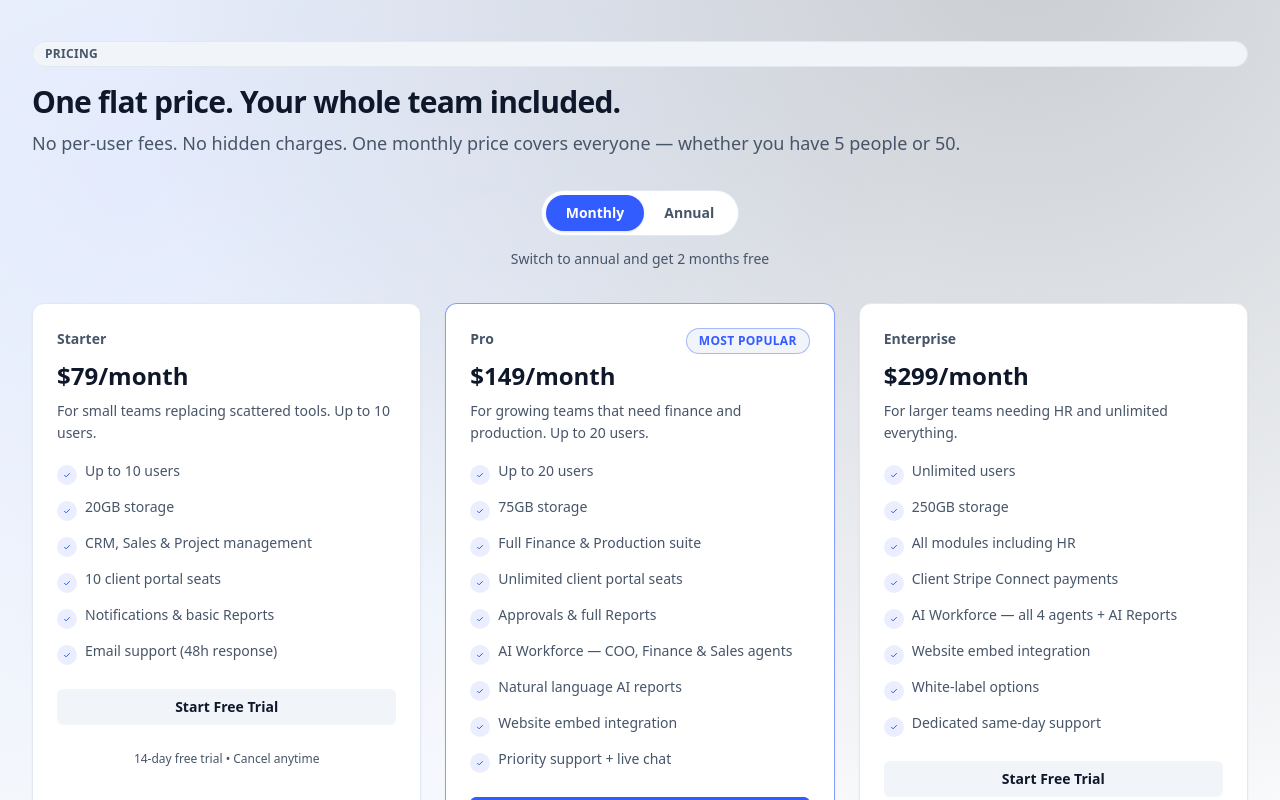
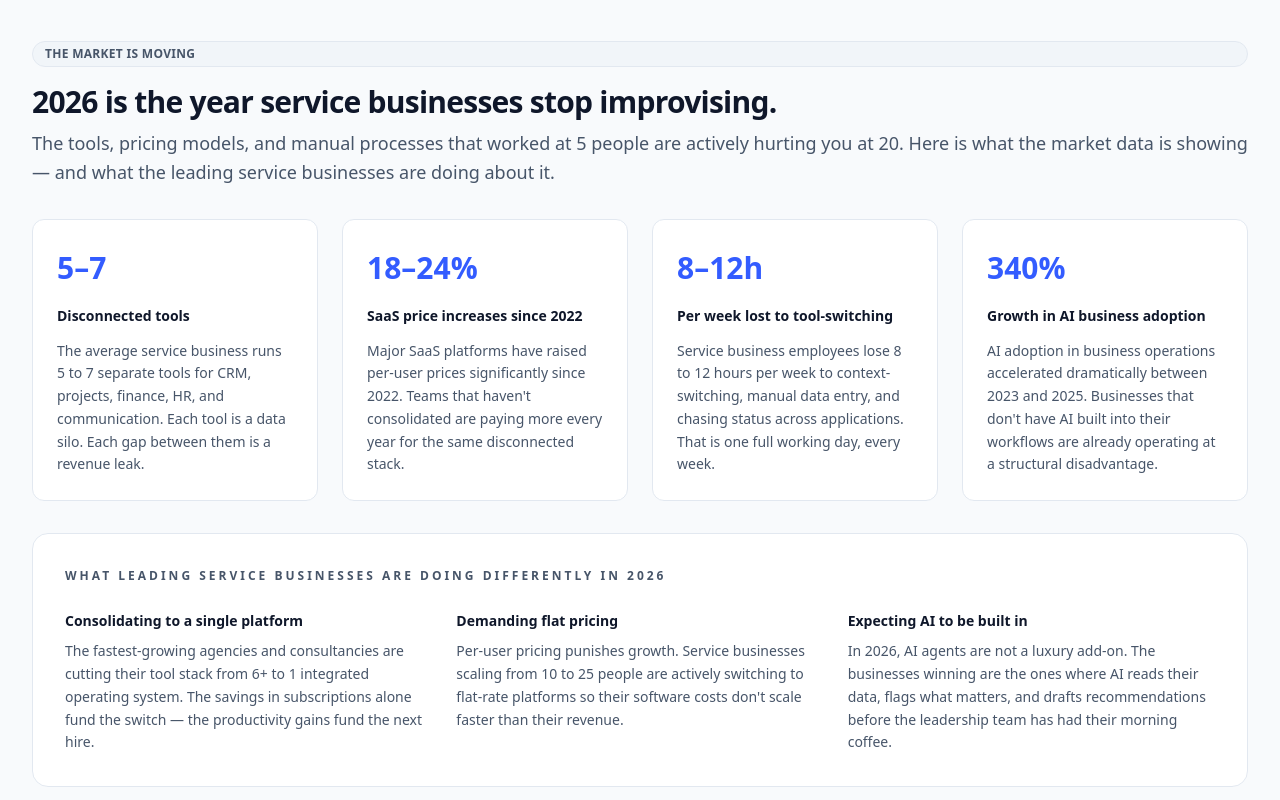
Before and after one commit to lacreativodesign/bizosto-website, a Next.js app: page / in a window 1280 px wide. Shown: the part 6380-7180 px from the top of the page. Built offline with nearby package versions, Linux system fonts and the light colour scheme; no server answers.

Commit message:
feat: update origin and market trends

```diff
--- a/app/about/page.tsx
+++ b/app/about/page.tsx
@@ -46,16 +46,28 @@ export default function AboutPage() {
                 </h2>
                 <div className="space-y-4 text-base text-muted-foreground leading-relaxed">
                   <p>
-                    LA CREATIVO GROUP, LLC is a privately held group of companies operating across digital marketing, technology, publishing, and creative services — each built around the same obsession: execution over chaos, clarity over noise.
+                    LA CREATIVO GROUP, LLC is a privately held group of companies built around one core mission: helping businesses market better, operate smarter, and grow faster. The group&apos;s flagship company —{" "}
+                    <a
+                      href="https://lacreativo.com"
+                      target="_blank"
+                      rel="noopener noreferrer"
+                      className="underline underline-offset-2 hover:text-foreground transition-colors"
+                    >
+                      LA CREATIVO
+                    </a>
+                    {" "}— is a full-service digital marketing agency serving businesses across the United States, specialising in website design, mobile apps, digital marketing, SEO, branding, and process automation. Listed on Clutch among the top digital marketing agencies, LA CREATIVO&apos;s tagline has always been: <em>&quot;Where ideas become revenue-generating realities.&quot;</em>
                   </p>
                   <p>
-                    As the group scaled, coordinating teams, clients, projects, invoices, and people across multiple businesses became unsustainable. Every tool on the market was either built for a different type of company, priced for enterprise budgets, or too disconnected to deliver the visibility the group needed to operate with confidence.
+                    As LA CREATIVO scaled — managing more clients, more projects, more team members, and more deliverables — the operational complexity outgrew every tool on the market. CRM in one place. Projects in another. Finance in a third. HR nowhere. The team was spending as much time managing the tools as they were serving clients.
+                  </p>
+                  <p>
+                    Every solution evaluated was either built for a different type of company, priced for enterprise budgets, or too disconnected to give leadership the real-time visibility a fast-moving agency needs. So the decision was made to build exactly what was needed.
                   </p>
                   <p>
                     So we built our own.
                   </p>
                   <p>
-                    What started as an internal operating system became something the team relied on every single day. Leads stopped falling through the cracks. Projects shipped on time. Invoices went out the moment work was done. Finance connected to delivery. The entire team had clarity instead of chaos — not because of a new methodology, but because everyone was working from the same system.
+                    What started as an internal operating system became something the entire team relied on every single day. Leads stopped falling through the cracks. Projects shipped on time. Invoices went out the moment work was completed. Finance connected directly to delivery. The team had clarity instead of chaos — not because of a new methodology, but because everyone was working from the same system.
                   </p>
                 </div>
               </div>
--- a/app/page.tsx
+++ b/app/page.tsx
@@ -489,6 +489,84 @@ export default function HomePage() {
         </div>
       </Container>
 
+      {/* ── Market Trends ──────────────────────────── */}
+      <section className="section-spacing">
+        <Container>
+          <ScrollReveal>
+            <SectionHeading
+              eyebrow="The Market Is Moving"
+              title="2026 is the year service businesses stop improvising."
+              subtitle="The tools, pricing models, and manual processes that worked at 5 people are actively hurting you at 20. Here is what the market data is showing — and what the leading service businesses are doing about it."
+            />
+          </ScrollReveal>
+          <div className="mt-8 grid gap-6 md:grid-cols-2 lg:grid-cols-4">
+            {[
+              {
+                stat: "5–7",
+                label: "Disconnected tools",
+                description:
+                  "The average service business runs 5 to 7 separate tools for CRM, projects, finance, HR, and communication. Each tool is a data silo. Each gap between them is a revenue leak.",
+              },
+              {
+                stat: "18–24%",
+                label: "SaaS price increases since 2022",
+                description:
+                  "Major SaaS platforms have raised per-user prices significantly since 2022. Teams that haven't consolidated are paying more every year for the same disconnected stack.",
+              },
+              {
+                stat: "8–12h",
+                label: "Per week lost to tool-switching",
+                description:
+                  "Service business employees lose 8 to 12 hours per week to context-switching, manual data entry, and chasing status across applications. That is one full working day, every week.",
+              },
+              {
+                stat: "340%",
+                label: "Growth in AI business adoption",
+                description:
+                  "AI adoption in business operations accelerated dramatically between 2023 and 2025. Businesses that don't have AI built into their workflows are already operating at a structural disadvantage.",
+              },
+            ].map((item) => (
+              <ScrollReveal key={item.stat}>
+                <div className="card-hover rounded-xl border border-border bg-surface p-6 space-y-3 h-full">
+                  <p className="text-3xl font-bold text-primary">{item.stat}</p>
+                  <p className="text-sm font-semibold text-foreground">{item.label}</p>
+                  <p className="text-sm text-muted-foreground leading-relaxed">{item.description}</p>
+                </div>
+              </ScrollReveal>
+            ))}
+          </div>
+
+          <ScrollReveal>
+            <div className="mt-8 rounded-2xl border border-border bg-surface p-8 space-y-6">
+              <p className="text-xs font-semibold uppercase tracking-[0.25em] text-muted-foreground">
+                What leading service businesses are doing differently in 2026
+              </p>
+              <div className="grid gap-6 md:grid-cols-3">
+                {[
+                  {
+                    title: "Consolidating to a single platform",
+                    body: "The fastest-growing agencies and consultancies are cutting their tool stack from 6+ to 1 integrated operating system. The savings in subscriptions alone fund the switch — the productivity gains fund the next hire.",
+                  },
+                  {
+                    title: "Demanding flat pricing",
+                    body: "Per-user pricing punishes growth. Service businesses scaling from 10 to 25 people are actively switching to flat-rate platforms so their software costs don't scale faster than their revenue.",
+                  },
+                  {
+                    title: "Expecting AI to be built in",
+                    body: "In 2026, AI agents are not a luxury add-on. The businesses winning are the ones where AI reads their data, flags what matters, and drafts recommendations before the leadership team has had their morning coffee.",
+                  },
+                ].map((item) => (
+                  <div key={item.title} className="space-y-2">
+                    <p className="text-sm font-semibold text-foreground">{item.title}</p>
+                    <p className="text-sm text-muted-foreground leading-relaxed">{item.body}</p>
+                  </div>
+                ))}
+              </div>
+            </div>
+          </ScrollReveal>
+        </Container>
+      </section>
+
       <section className="premium-section section-spacing">
         <Container className="relative z-10">
           <ScrollReveal>
```
